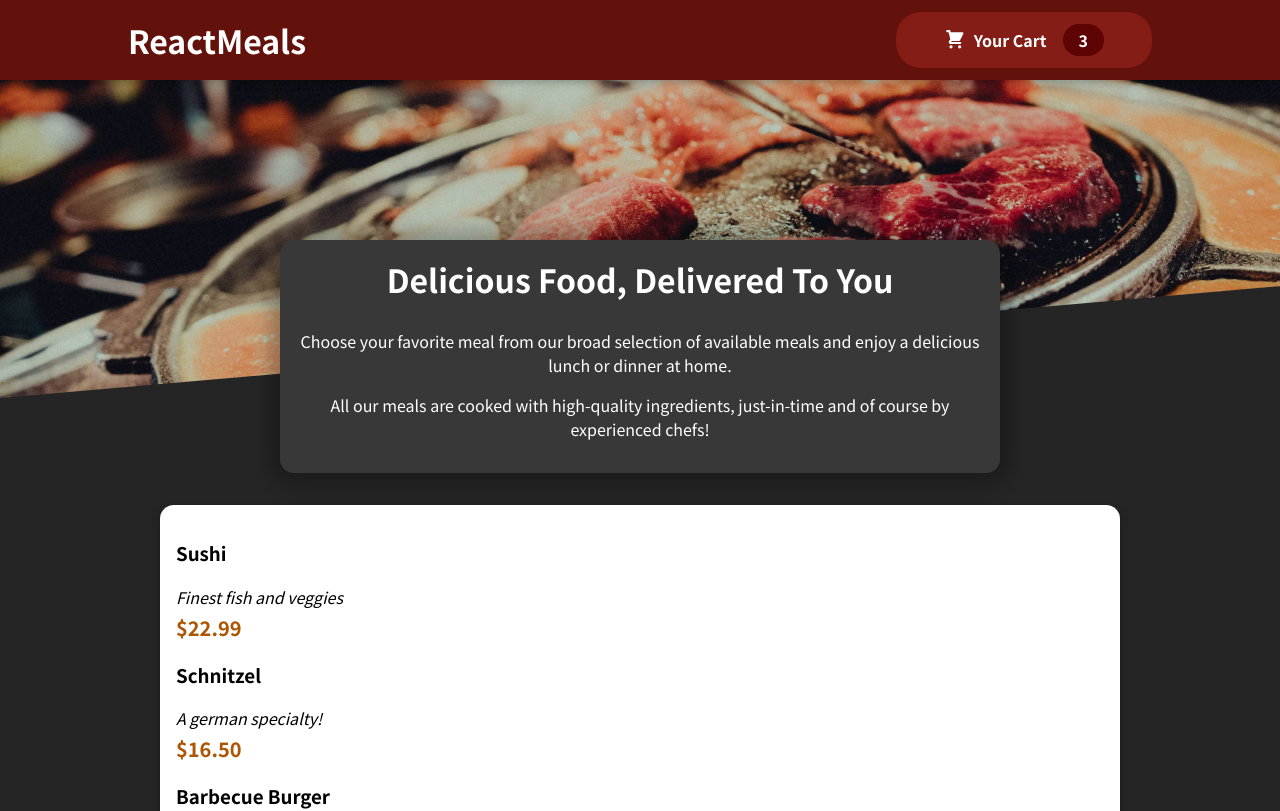
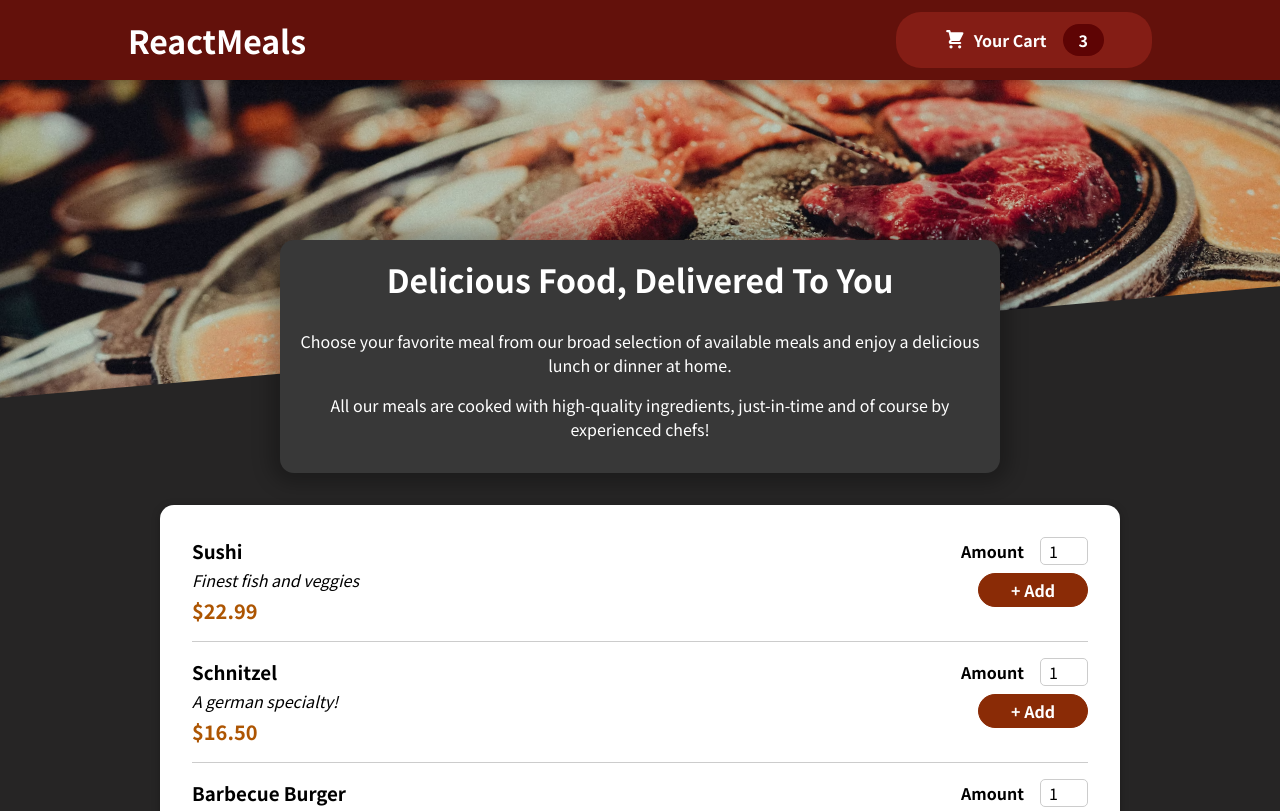
Before and after one commit to nicoleerlano/food-order-app, a React (Create React App) app: page / in a window 1280 px wide. Shown: the top 811 px of the page. Built offline with nearby package versions, Linux system fonts and the light colour scheme.

Commit message:
Add MealItemForm and Input components

```diff
--- a/src/components/Meals/AvailableMeals.js
+++ b/src/components/Meals/AvailableMeals.js
@@ -32,6 +32,7 @@
 const AvailableMeals = () => {
   const mealsList = DUMMY_MEALS.map((meal) => (
     <MealItem
+      id={meal.id}
       key={meal.id}
       name={meal.name}
       description={meal.description}
--- a/src/components/Meals/MealItem/MealItem.js
+++ b/src/components/Meals/MealItem/MealItem.js
@@ -1,16 +1,19 @@
 import classes from "./MealIem.module.css";
+import MealItemForm from "./MealItemForm";
 
 const MealItem = (props) => {
   const price = `$${props.price.toFixed(2)}`;
 
   return (
-    <li>
+    <li className={classes.meal}>
       <div>
         <h3>{props.name}</h3>
         <div className={classes.description}>{props.description}</div>
         <div className={classes.price}>{price}</div>
       </div>
-      <div></div>
+      <div>
+        <MealItemForm id={props.id}></MealItemForm>
+      </div>
     </li>
   );
 };
--- /dev/null
+++ b/src/components/Meals/MealItem/MealItemForm.js
@@ -0,0 +1,23 @@
+import Input from "../../UI/Input";
+import classes from "./MealItemForm.module.css";
+
+const MealItemForm = (props) => {
+  return (
+    <form className={classes.form}>
+      <Input
+        label="Amount"
+        input={{
+          id: "amount" + props.id,
+          type: "number",
+          min: "1",
+          max: "5",
+          step: "1",
+          defaultValue: "1",
+        }}
+      />
+      <button>+ Add</button>
+    </form>
+  );
+};
+
+export default MealItemForm;
--- /dev/null
+++ b/src/components/Meals/MealItem/MealItemForm.module.css
@@ -0,0 +1,20 @@
+.form {
+    text-align: right;
+  }
+
+  .form button {
+    font: inherit;
+    cursor: pointer;
+    background-color: #8a2b06;
+    border: 1px solid #8a2b06;
+    color: white;
+    padding: 0.25rem 2rem;
+    border-radius: 20px;
+    font-weight: bold;
+  }
+
+  .form button:hover,
+  .form button:active {
+    background-color: #641e03;
+    border-color: #641e03;
+  }
--- /dev/null
+++ b/src/components/UI/Input.js
@@ -0,0 +1,12 @@
+import classes from "./Input.module.css";
+
+const Input = (props) => {
+  return (
+    <div className={classes.input}>
+      <label htmlFor={props.input.id}>{props.label}</label>
+      <input {...props.input} />
+    </div>
+  );
+};
+
+export default Input;
--- /dev/null
+++ b/src/components/UI/Input.module.css
@@ -0,0 +1,18 @@
+.input {
+    display: flex;
+    align-items: center;
+    margin-bottom: 0.5rem;
+  }
+
+  .input label {
+    font-weight: bold;
+    margin-right: 1rem;
+  }
+
+  .input input {
+    width: 3rem;
+    border-radius: 5px;
+    border: 1px solid #ccc;
+    font: inherit;
+    padding-left: 0.5rem;
+  }
```
